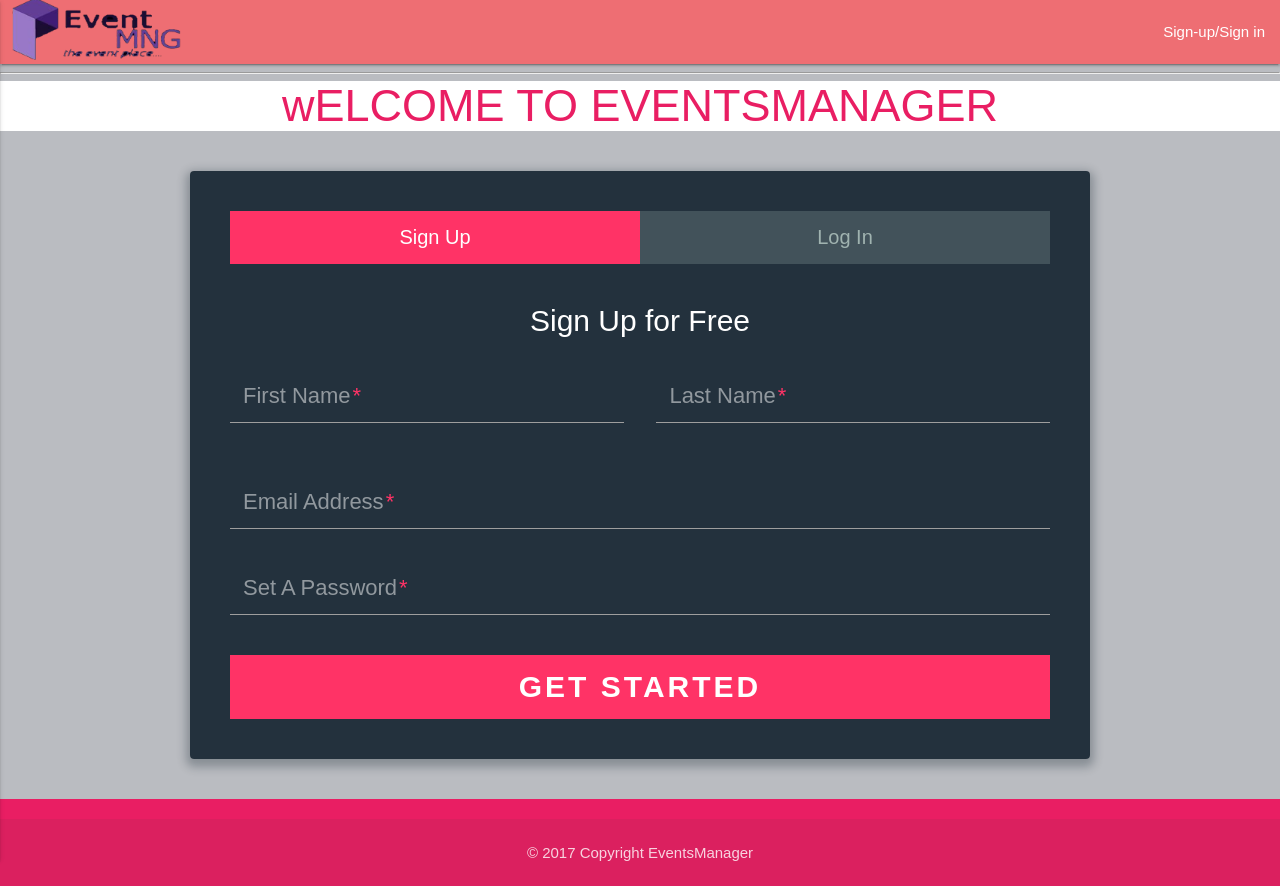
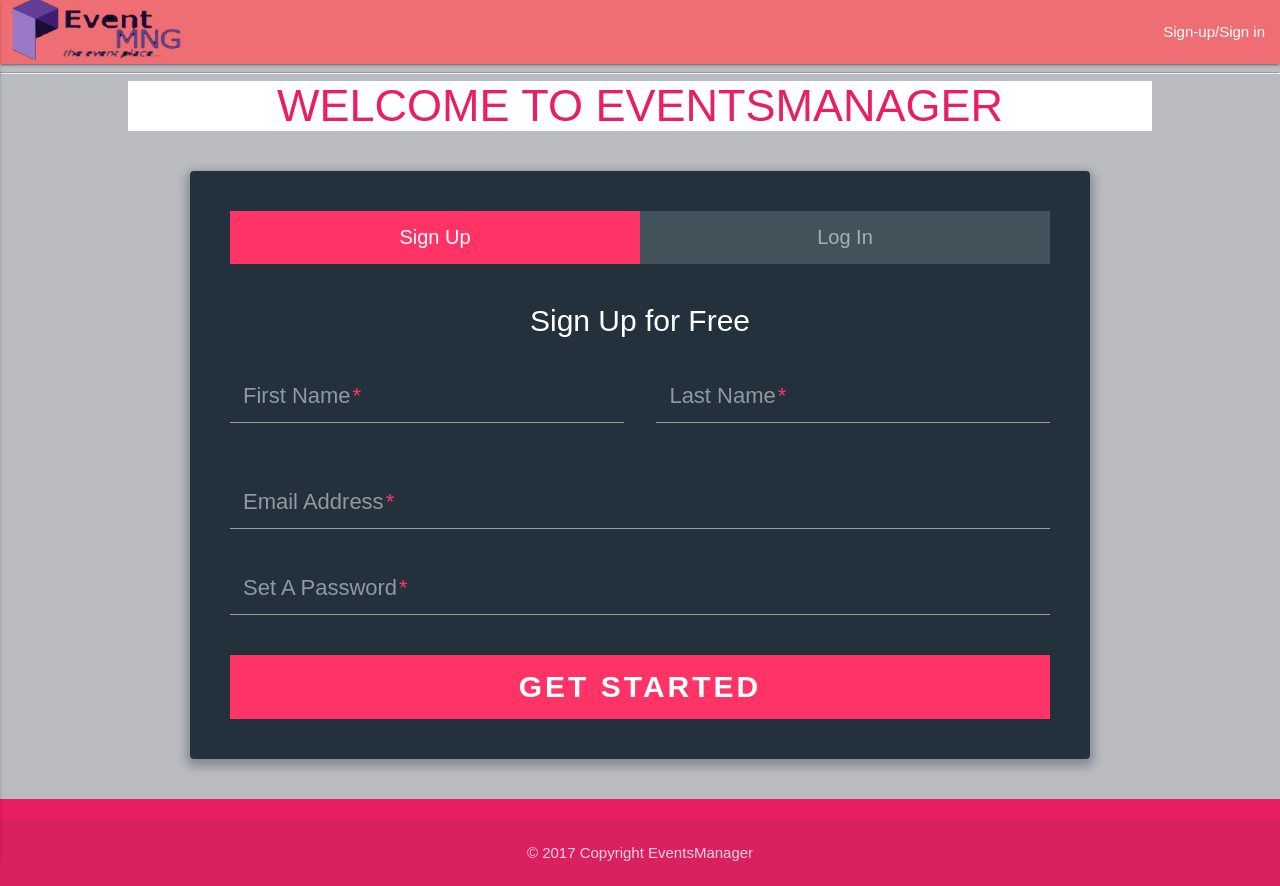
Before and after one commit to codinger41/EventsManager, a plain HTML site: page template/index.html in a window 1280 px wide. Drawn offline with nearby package versions, Linux system fonts and the light colour scheme.

Commit message:
fix(adjust page description to center in all user and admin pages)

```diff
--- a/template/admin/assets/css/style.css
+++ b/template/admin/assets/css/style.css
@@ -203,5 +203,7 @@
 .pink-text{
     background-color: white;
     color: #ff3366;
-    font-size: 300%
+    font-size: 300%;
+    margin-left: 10%;
+    margin-right: 10%;
 }
--- a/template/assets/css/style.css
+++ b/template/assets/css/style.css
@@ -200,8 +200,10 @@
 .pink{
     background: #ff3366;
 }
-.pink-text{
+.pink-text {
     background-color: white;
     color: #ff3366;
-    font-size: 300%
+    font-size: 300%;
+    margin-left: 10%;
+    margin-right: 10%;
 }
--- a/template/index.html
+++ b/template/index.html
@@ -40,7 +40,7 @@
 <body>
   <hr>
   <h1 class="pink-text">
-    <b>wELCOME TO EVENTSMANAGER</b>
+    <b>WELCOME TO EVENTSMANAGER</b>
   </h1>
   <div class="form col-lg-12">
 
```
